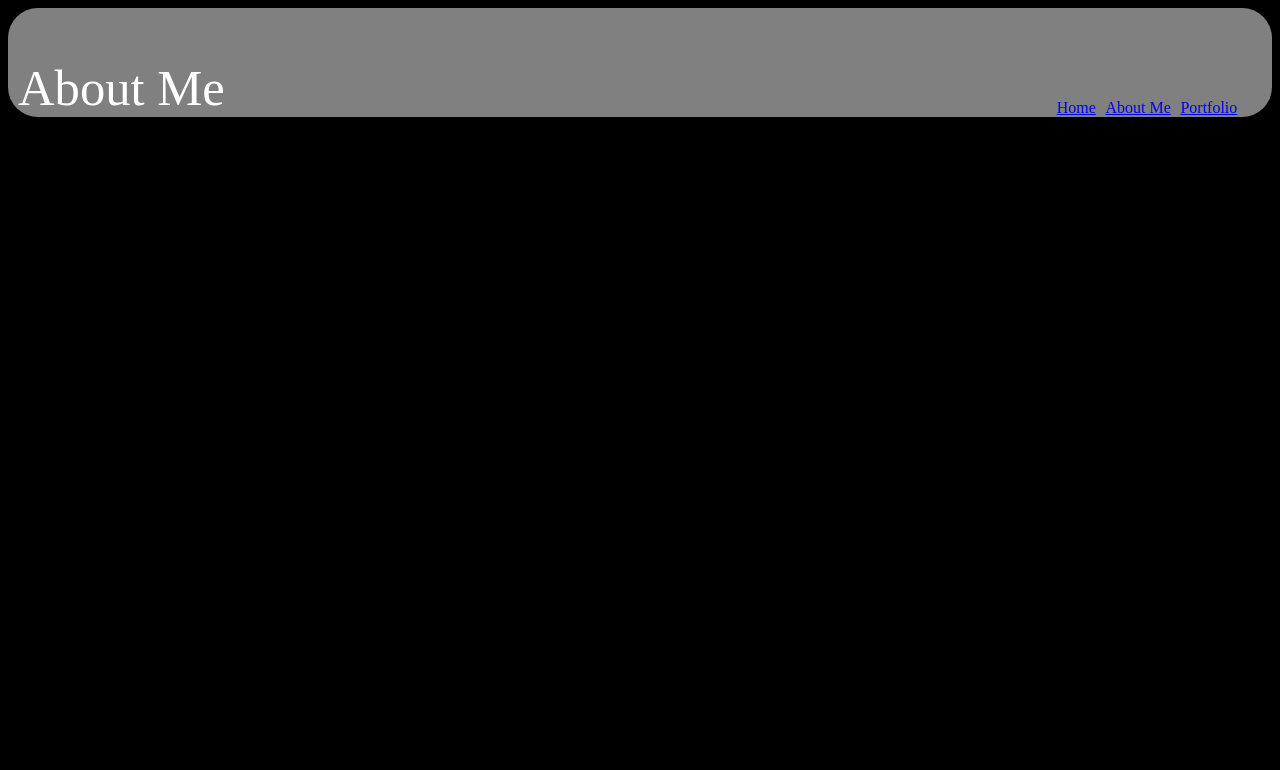
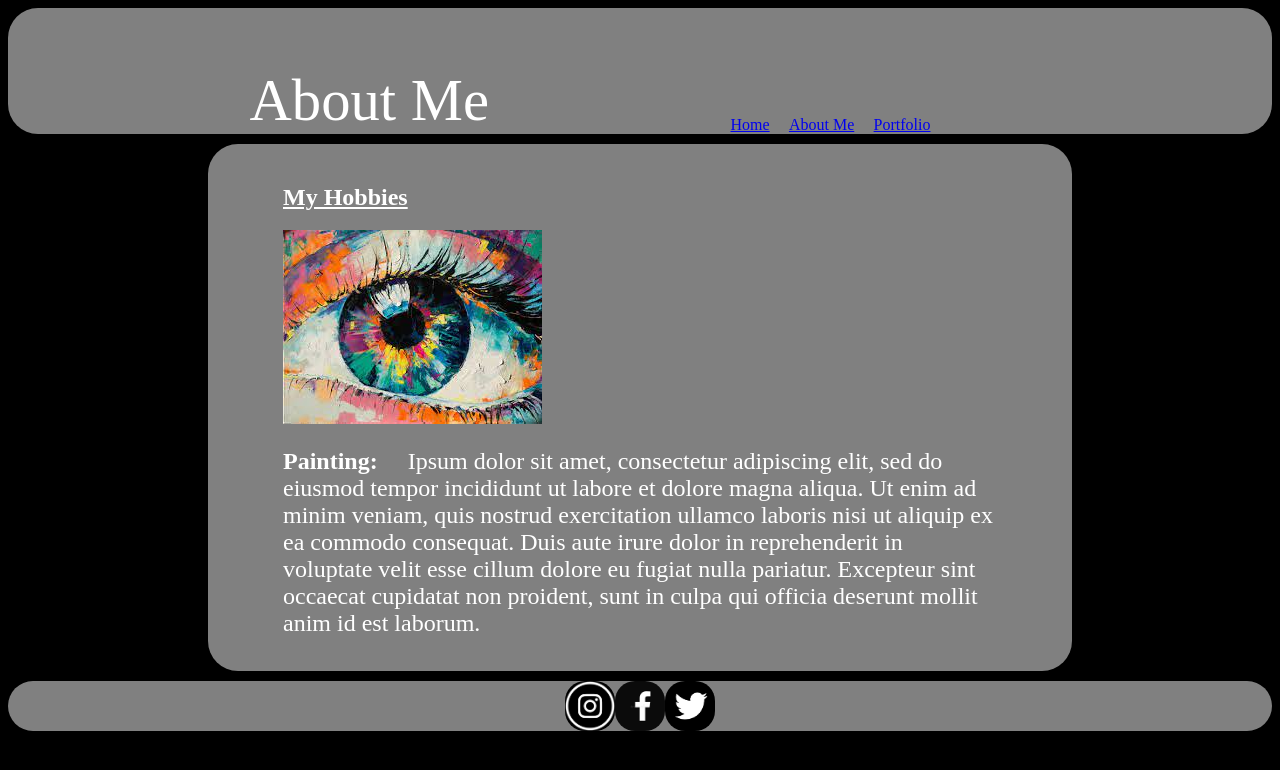
Before and after one commit to trippolito/Block-9-Personal-Website, a plain HTML site: page about.html in a window 1280 px wide. Drawn offline with Linux system fonts and the light colour scheme.

Commit message:
added pictures, fixed navigation bug

```diff
--- a/about.html
+++ b/about.html
@@ -9,11 +9,44 @@
   <header>
     <p style="color: white" class="navName">About Me</p>
     <nav>
-      <a href="index.html">Home</a>
-      <a href="about.html">About Me</a>
-      <a href="work.html">Portfolio</a>
+      <a href="./index.html">Home</a>
+      <a href="./about.html">About Me</a>
+      <a href="./work.html">Portfolio</a>
     </nav>
   </header>
+  <section>
+    <div class="hobbies">
+      <h2 style="text-decoration: underline;">My Hobbies</h2>
+      <article>
+        <img src="./pics/painting.jpeg" alt="painting">
+        <p style="font-size: 18pt;"><b>Painting:</b> &nbsp;&nbsp;&nbsp; Ipsum dolor sit amet, consectetur adipiscing
+          elit, sed do eiusmod tempor
+          incididunt ut
+          labore
+          et dolore magna aliqua. Ut enim ad minim veniam, quis nostrud exercitation ullamco laboris nisi ut aliquip ex
+          ea
+          commodo consequat. Duis aute irure dolor in reprehenderit in voluptate velit esse cillum dolore eu fugiat
+          nulla
+          pariatur. Excepteur sint occaecat cupidatat non proident, sunt in culpa qui officia deserunt mollit anim id
+          est
+          laborum.</p>
+      </article>
+
+    </div>
+  </section>
+  <footer>
+    <a href="https://www.instagram.com/tripboogie/">
+      <img src="./pics/blackInsta.png" alt="my Instagram link" height="50px" width="50px" style="border-radius: 20px;">
+    </a>
+    <a href="https://www.facebook.com/travynn.ippolito.7">
+      <img src="./pics/blackWhiteFb.png" alt="my facebook link" height="50px" width="50px" style="border-radius: 20px;">
+    </a>
+    <a href="https://twitter.com/TripBoogie">
+      <img src="./pics/blackWhiteTwitter.png" alt="my Twitter link" height="50px" width="50px"
+        style="border-radius: 20px;">
+    </a>
+
+  </footer>
 
 </body>
 
--- a/style.css
+++ b/style.css
@@ -7,29 +7,28 @@ html {
 header {
   display: flex;
   background-color: gray;
-  justify-content: space-between;
-  align-self: flex-end;
   border-radius: 30px;
+  justify-content: space-evenly;
 }
 
 .navName {
   margin-bottom: 0%;
-  margin-left: 10px;
-  font-size: 38pt;
+  font-size: 44pt;
 
 }
 
 nav {
   display: flex;
+  justify-content: space-between;
+  margin-right: 100px;
+  width: 200px;
   align-self: flex-end;
-  margin-right: 25px;
-  width: 200px;
-  justify-content: space-evenly;
 }
 
 #content {
   display: flex;
   flex-direction: column;
+  align-items: center;
   margin-left: 200px;
   margin-right: 200px;
   margin-top: 10px;
@@ -40,3 +39,23 @@ nav {
   background-color: grey;
   border-radius: 30px;
 }
+
+footer {
+  display: flex;
+  justify-content: center;
+  background-color: gray;
+  border-radius: 30px;
+  margin-top: 10px;
+}
+
+.hobbies {
+  margin-left: 200px;
+  margin-right: 200px;
+  margin-top: 10px;
+  padding-left: 75px;
+  padding-right: 75px;
+  padding-top: 20px;
+  padding-bottom: 10px;
+  background-color: grey;
+  border-radius: 30px;
+}
```
Also changed, not shown: index.html (+16 -4 lines), work.html (+3 -3 lines), pics/blackInsta.png (added), pics/blackWhiteFb.png (added), pics/blackWhiteTwitter.png (added), pics/coding.jpeg (added), pics/me.jpg (renamed from me.jpg), pics/music.jpeg (added), pics/painting.jpeg (added), pics/videoGames.jpeg (added).
